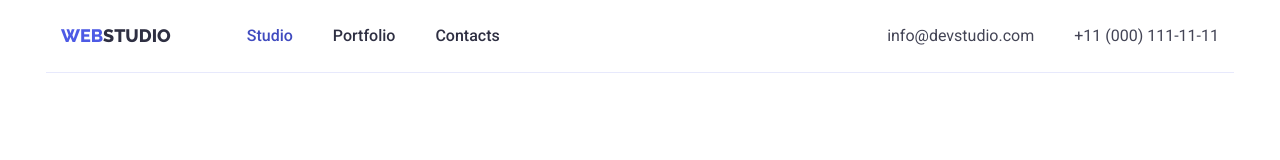
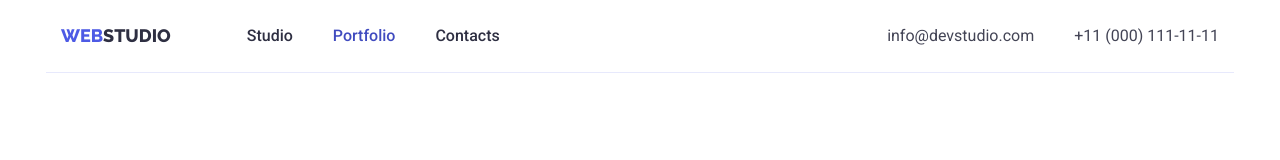
Before and after one commit to Tensys57/goit-markup-hw-04, a plain HTML site: page portfolio.html in a window 1280 px wide. Shown: the top 160 px of the page. Drawn offline with Linux system fonts and the light colour scheme.

Commit message:
Current page changed

```diff
--- a/portfolio.html
+++ b/portfolio.html
@@ -25,10 +25,12 @@
           >
           <ul class="site-nav">
             <li class="item">
-              <a href="./index.html" class="site-nav-link current">Studio</a>
+              <a href="./index.html" class="site-nav-link">Studio</a>
             </li>
             <li class="item">
-              <a href="./portfolio.html" class="site-nav-link">Portfolio</a>
+              <a href="./portfolio.html" class="site-nav-link current"
+                >Portfolio</a
+              >
             </li>
             <li class="item"><a href="" class="site-nav-link">Contacts</a></li>
           </ul>
```
